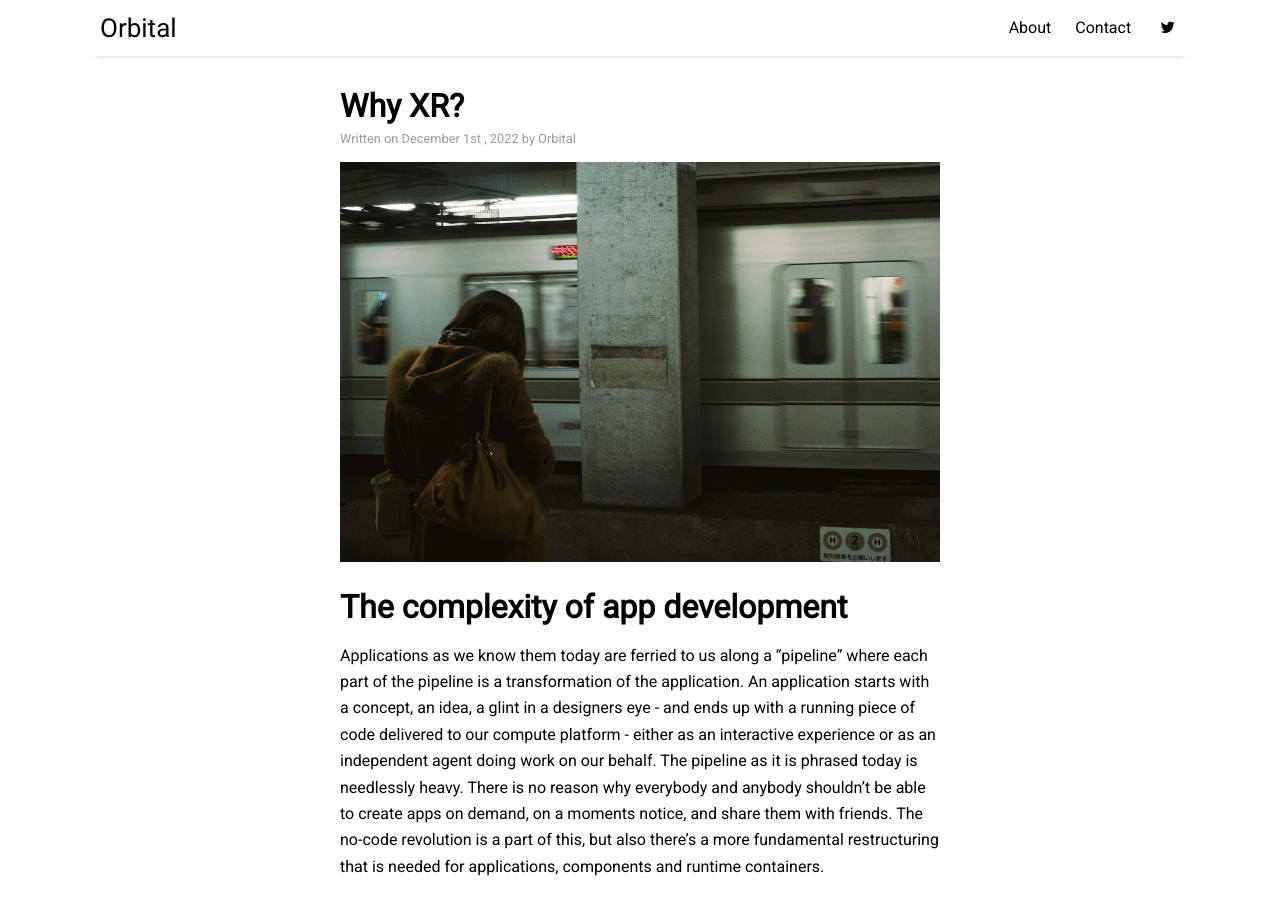
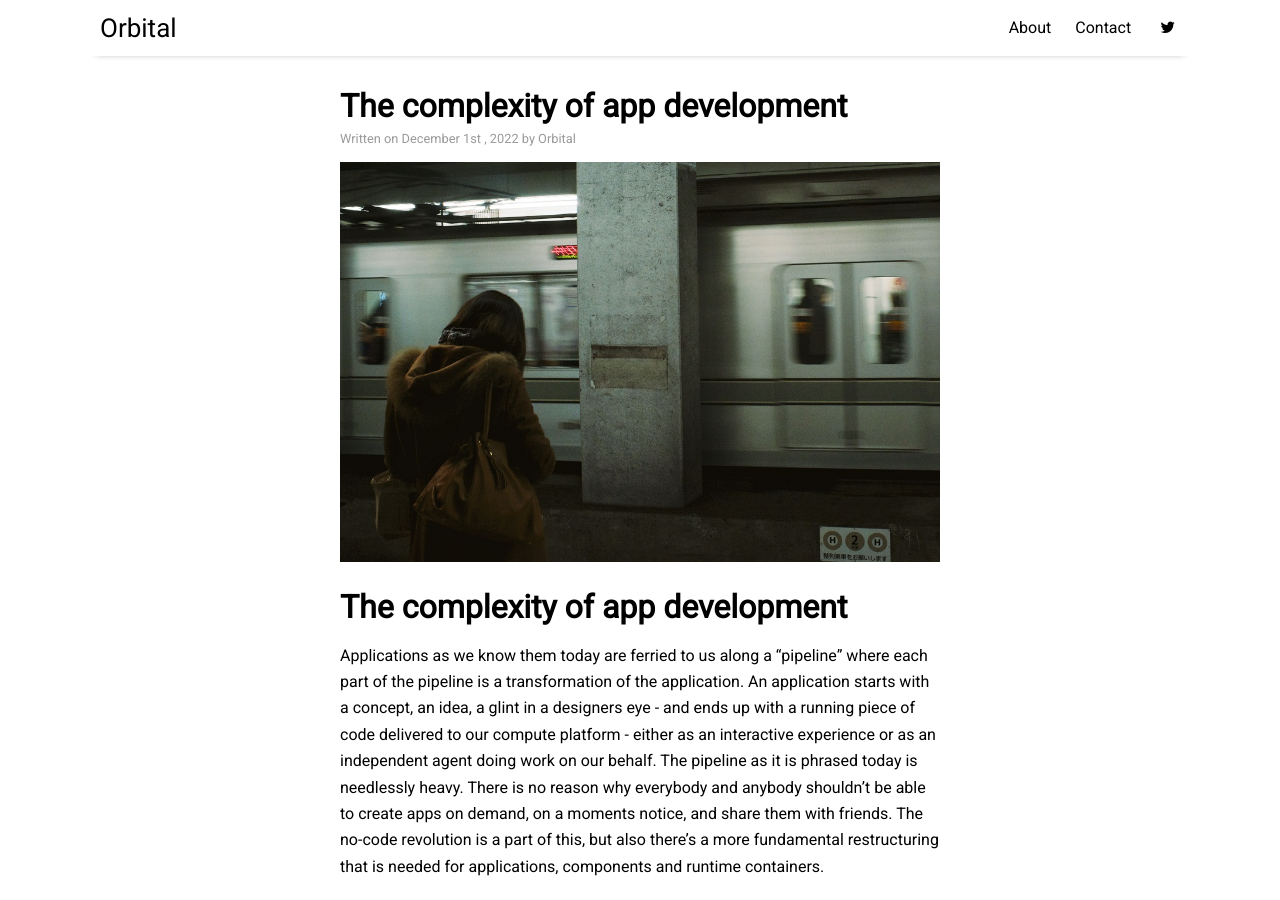
Before and after one commit to orbitalfoundation/blog, a Jekyll site: the page built from _posts/2022-12-01-complexity-of-app-dev.md, in a window 1280 px wide and 900 px high. Built offline with Jekyll 4.4.1, drawn with Linux system fonts in a browser that asks for light colours; nearby versions of some CDN libraries.

```diff
--- a/_posts/2022-12-01-complexity-of-app-dev.md
+++ b/_posts/2022-12-01-complexity-of-app-dev.md
@@ -1,10 +1,10 @@
 ---
 layout: post
-title:  Why XR?
+title:  The complexity of app development
 category: Philosophy
-tags: [xr]
+tags: [code]
 image: city-1.jpg
-date: 2022 Dec 1st 2021
+date: Dec 1st 2022
 ---
 
 # The complexity of app development
```
